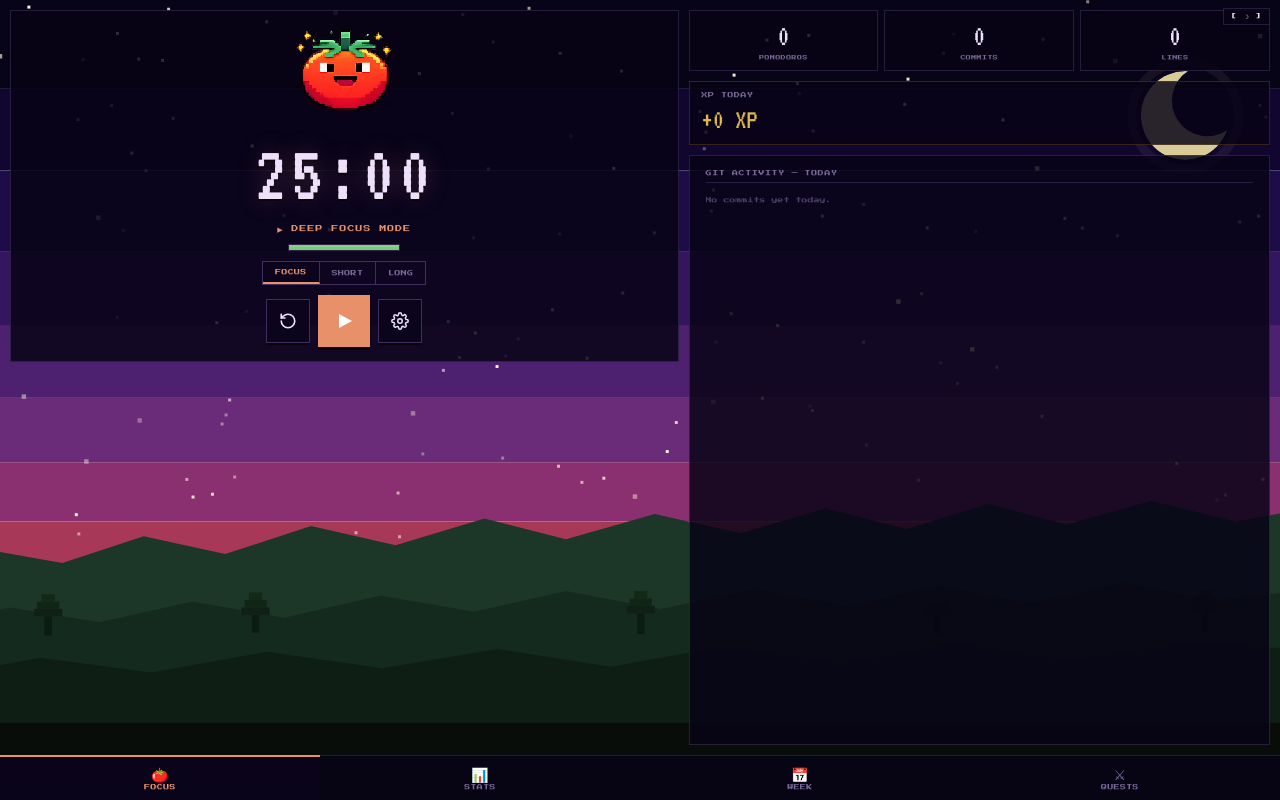
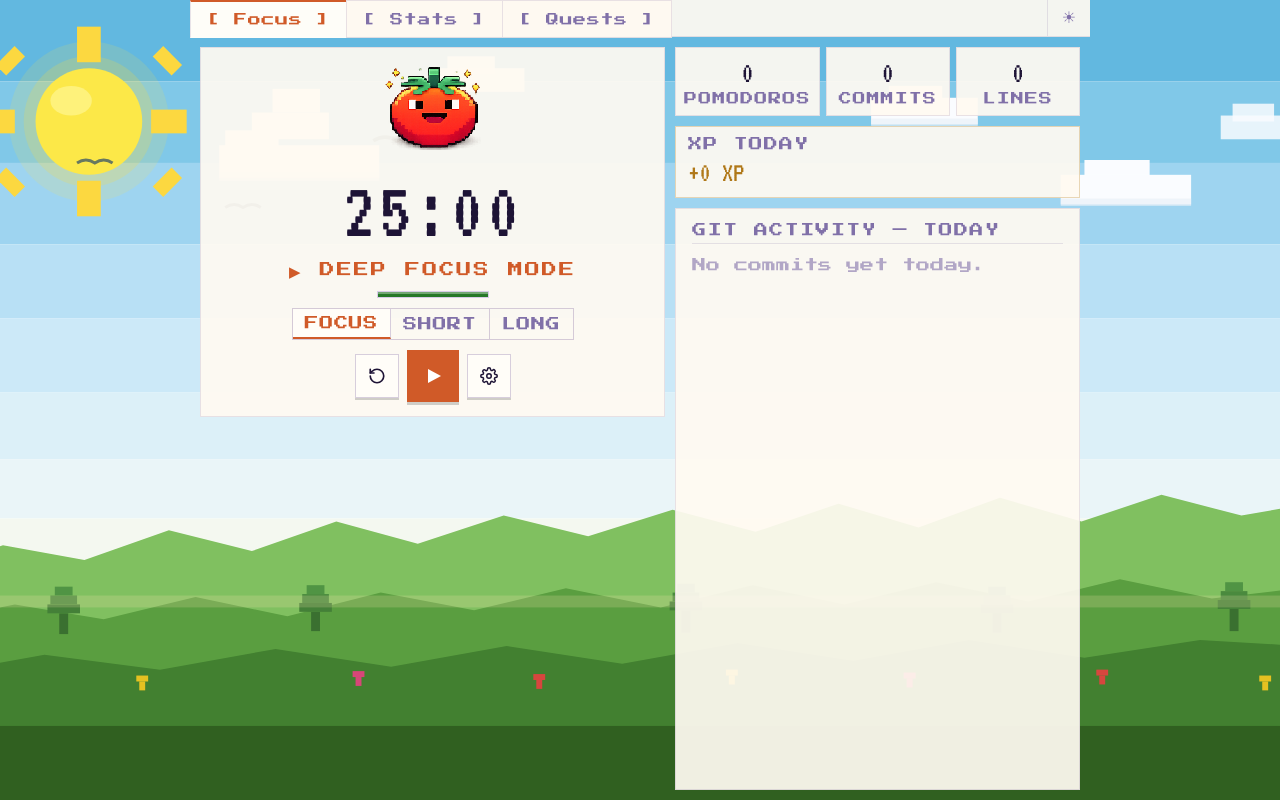
Before and after one commit to shiphrahx/git-tomato, a React (Vite) app in the folder renderer/: page / in a window 1280 px wide. Built offline with nearby package versions, Linux system fonts and the light colour scheme; the HTML template or start-up script is replaced by a standard one.

Commit message:
Fix theme timezone, centre layout to 900px, remove Week tab from nav

```diff
--- a/renderer/index.html
+++ b/renderer/index.html
@@ -9,8 +9,10 @@
     <link href="https://fonts.googleapis.com/css2?family=Press+Start+2P&family=VT323:wght@400&display=swap" rel="stylesheet" />
     <script>
       try {
-        var t = localStorage.getItem('gt-theme') || 'twilight';
-        document.documentElement.setAttribute('data-theme', t);
+        var h = new Date().getHours();
+        var auto = (h >= 6 && h < 18) ? 'morning' : 'twilight';
+        var manual = localStorage.getItem('gt-theme-manual');
+        document.documentElement.setAttribute('data-theme', manual || auto);
       } catch(e) {
         document.documentElement.setAttribute('data-theme', 'twilight');
       }
--- a/renderer/src/App.jsx
+++ b/renderer/src/App.jsx
@@ -12,14 +12,22 @@ import { QuestsScreen } from './components/QuestsScreen';
 const isSettingsWindow = new URLSearchParams(window.location.search).get('view') === 'settings';
 
 const TABS = [
-  { id: 'timer',  label: 'Focus',  icon: '🍅' },
-  { id: 'today',  label: 'Stats',  icon: '📊' },
-  { id: 'week',   label: 'Week',   icon: '📅' },
-  { id: 'quests', label: 'Quests', icon: '⚔' },
+  { id: 'timer',  label: '[ Focus ]'  },
+  { id: 'today',  label: '[ Stats ]'  },
+  { id: 'quests', label: '[ Quests ]' },
 ];
 
+function getThemeByTime() {
+  const h = new Date().getHours();
+  return (h >= 6 && h < 18) ? 'morning' : 'twilight';
+}
+
 function getInitialTheme() {
-  try { return localStorage.getItem('gt-theme') || 'twilight'; } catch { return 'twilight'; }
+  // Manual override stored in localStorage; if none, derive from current time
+  try {
+    const stored = localStorage.getItem('gt-theme-manual');
+    return stored || getThemeByTime();
+  } catch { return getThemeByTime(); }
 }
 
 export default function App() {
@@ -85,11 +93,15 @@ export default function App() {
   // Apply theme to root element
   useEffect(() => {
     document.documentElement.setAttribute('data-theme', theme);
-    try { localStorage.setItem('gt-theme', theme); } catch {}
   }, [theme]);
 
   function toggleTheme() {
-    setTheme(t => t === 'morning' ? 'twilight' : 'morning');
+    setTheme(t => {
+      const next = t === 'morning' ? 'twilight' : 'morning';
+      // Only persist if user is manually overriding the time-based default
+      try { localStorage.setItem('gt-theme-manual', next); } catch {}
+      return next;
+    });
   }
 
   function handleDismissComplete() { setCompletedSession(null); }
@@ -102,9 +114,26 @@ export default function App() {
       <BackgroundScene theme={theme} />
 
       <div className="panel">
+        <div className="app-content">
+          <div className="top-bar">
+            <nav className="tab-bar">
+              {TABS.map(t => (
+                <button
+                  key={t.id}
+                  className={`tab-bar__item${tab === t.id && !(t.id === 'timer' && showSessionComplete) ? ' tab-bar__item--active' : ''}`}
+                  onClick={() => {
+                    if (t.id === 'timer') setCompletedSession(null);
+                    setTab(t.id);
+                  }}
+                >
+                  {t.label}
+                </button>
+              ))}
+            </nav>
             <button className="theme-toggle" onClick={toggleTheme} title="Toggle theme">
-          {theme === 'morning' ? '[ ☀ ]' : '[ ☽ ]'}
+              {theme === 'morning' ? '☀' : '☽'}
             </button>
+          </div>
 
           <div className="panel__body">
             {tab === 'timer' && !showSessionComplete && (
@@ -158,22 +187,7 @@ export default function App() {
               </div>
             )}
           </div>
-
-        <nav className="tab-bar">
-          {TABS.map(t => (
-            <button
-              key={t.id}
-              className={`tab-bar__item${tab === t.id && !(t.id === 'timer' && showSessionComplete) ? ' tab-bar__item--active' : ''}`}
-              onClick={() => {
-                if (t.id === 'timer') setCompletedSession(null);
-                setTab(t.id);
-              }}
-            >
-              <span className="tab-bar__icon">{t.icon}</span>
-              <span className="tab-bar__label">{t.label}</span>
-            </button>
-          ))}
-        </nav>
+        </div>
       </div>
     </div>
   );
--- a/renderer/src/index.css
+++ b/renderer/src/index.css
@@ -65,7 +65,7 @@ html, body, #root {
 
 body {
   font-family: var(--font-ui);
-  font-size: 8px;
+  font-size: 14px;
   color: var(--text);
   -webkit-font-smoothing: antialiased;
   user-select: none;
@@ -81,15 +81,26 @@ body {
   width: 100%;
 }
 
-/* ─── Panel ──────────────────────────────────────────────────── */
+/* ─── Panel (full-viewport layer above background) ──────────── */
 .panel {
   width: 100%;
   height: 100%;
   display: flex;
   flex-direction: column;
+  align-items: center;
   overflow: hidden;
   position: relative;
   z-index: 1;
+}
+
+/* ─── App content (centred column, matches mockup max-width) ─── */
+.app-content {
+  width: 100%;
+  max-width: 900px;
+  height: 100%;
+  display: flex;
+  flex-direction: column;
+  overflow: hidden;
 }
 
 .panel__body {
@@ -146,7 +157,7 @@ body {
 /* ─── Buttons ────────────────────────────────────────────────── */
 .btn {
   font-family: var(--font-ui);
-  font-size: 8px;
+  font-size: 12px;
   padding: 10px 18px;
   border: none;
   cursor: pointer;
@@ -170,83 +181,78 @@ body {
 
 /* ─── Labels ──────────────────────────────────────────────────── */
 .lbl {
-  font-size: 6px;
+  font-size: 14px;
   color: var(--muted);
   letter-spacing: 0.1em;
   margin-bottom: 5px;
   text-transform: uppercase;
 }
 .sec-title {
-  font-size: 7px;
+  font-size: 15px;
   color: var(--text);
   letter-spacing: 0.08em;
   margin-bottom: 10px;
 }
 .num { font-family: var(--font-num); }
 
-/* ─── Tab bar (bottom nav) ────────────────────────────────────── */
+/* ─── Tab bar (top nav, mockup style) ───────────────────────── */
 .tab-bar {
   display: flex;
-  flex-shrink: 0;
+  flex: 1;
+  margin-bottom: -1px;
+}
+
+.tab-bar__item {
+  font-family: var(--font-ui);
+  font-size: 13px;
+  padding: 11px 16px;
+  background: var(--panel);
+  color: var(--muted);
+  border: none;
   border-top: 1px solid var(--pb);
-  background: var(--panel);
-}
-
-.tab-bar__item {
-  flex: 1;
-  display: flex;
-  flex-direction: column;
-  align-items: center;
-  gap: 4px;
-  padding: 9px 0 10px;
-  background: none;
-  border: none;
-  border-top: 2px solid transparent;
+  border-left: 1px solid var(--pb);
+  border-right: none;
+  border-bottom: 1px solid var(--pb);
   cursor: pointer;
-  color: var(--muted);
-  font-family: var(--font-ui);
-  font-size: 6px;
   letter-spacing: 0.05em;
-  text-transform: uppercase;
-  margin-top: -1px;
+  margin-bottom: -1px;
   transition: color 0.1s;
-}
-
-.tab-bar__item:hover { color: var(--text); }
+  white-space: nowrap;
+}
+.tab-bar__item:last-child { border-right: 1px solid var(--pb); }
+.tab-bar__item:hover:not(.tab-bar__item--active) { color: var(--text); }
 
 .tab-bar__item--active {
   color: var(--accent);
-  border-top-color: var(--accent);
   background: var(--panel-hi);
-}
-
-.tab-bar__icon {
-  font-size: 14px;
+  border-top: 2px solid var(--accent);
+  border-bottom: 1px solid var(--panel-hi);
+}
+
+/* ─── Top bar (tabs + theme toggle) ─────────────────────────── */
+.top-bar {
+  display: flex;
+  align-items: stretch;
+  border-bottom: 1px solid var(--pb);
+  background: var(--panel);
+  flex-shrink: 0;
+  position: relative;
+  z-index: 2;
+}
+
+.theme-toggle {
+  background: transparent;
+  border: none;
+  border-left: 1px solid var(--pb);
+  color: var(--muted);
+  font-size: 16px;
+  padding: 0 14px;
+  cursor: pointer;
+  flex-shrink: 0;
   line-height: 1;
-}
-
-.tab-bar__label {
-  font-family: var(--font-ui);
-  font-size: 6px;
-  letter-spacing: 0.05em;
-}
-
-/* ─── Theme toggle ───────────────────────────────────────────── */
-.theme-toggle {
-  position: absolute;
-  top: 8px;
-  right: 10px;
-  z-index: 10;
-  background: var(--panel);
-  border: 1px solid var(--pb);
-  color: var(--text);
-  font-family: var(--font-ui);
-  font-size: 6px;
-  padding: 4px 7px;
-  cursor: pointer;
-  letter-spacing: 0.06em;
-}
-.theme-toggle:hover { background: var(--panel-hi); }
+  transition: color 0.15s;
+}
+.theme-toggle:hover { color: var(--text); }
 
 /* ─── Screens ────────────────────────────────────────────────── */
 .screen {
@@ -274,12 +280,12 @@ body {
   font-family: var(--font-ui);
 }
 
-.settings__title { font-size: 10px; color: var(--text); margin-bottom: 24px; letter-spacing: 0.04em; }
+.settings__title { font-size: 14px; color: var(--text); margin-bottom: 24px; letter-spacing: 0.04em; }
 
 .settings__section { margin-bottom: 28px; }
 
 .settings__section-title {
-  font-size: 7px;
+  font-size: 15px;
   text-transform: uppercase;
   letter-spacing: 0.1em;
   color: var(--muted);
@@ -290,7 +296,7 @@ body {
 
 .settings__field { margin-bottom: 14px; }
 
-.settings__label { display: block; font-size: 7px; color: var(--text); margin-bottom: 6px; }
+.settings__label { display: block; font-size: 15px; color: var(--text); margin-bottom: 6px; }
 
 .settings__input-row { display: flex; align-items: center; gap: 8px; }
 
@@ -301,7 +307,7 @@ body {
   padding: 8px 12px;
   color: var(--text);
   font-family: var(--font-ui);
-  font-size: 7px;
+  font-size: 15px;
   outline: none;
   transition: border-color 0.15s;
 }
@@ -309,9 +315,9 @@ body {
 .settings__input--number { width: 72px; }
 .settings__input--path { font-family: var(--font-num); font-size: 14px; }
 
-.settings__unit { font-size: 7px; color: var(--muted); flex-shrink: 0; }
-
-.settings__hint { font-size: 6px; color: var(--muted); margin-top: 6px; line-height: 1.7; }
+.settings__unit { font-size: 15px; color: var(--muted); flex-shrink: 0; }
+
+.settings__hint { font-size: 14px; color: var(--muted); margin-top: 6px; line-height: 1.7; }
 .settings__hint code { color: var(--accent); font-family: var(--font-num); font-size: 13px; }
 
 .settings__repo-list { display: flex; flex-direction: column; gap: 8px; margin-bottom: 10px; }
@@ -326,7 +332,7 @@ body {
 
 .settings__add-repo {
   background: none; border: 1px dashed var(--pb2);
-  color: var(--muted); font-family: var(--font-ui); font-size: 7px;
+  color: var(--muted); font-family: var(--font-ui); font-size: 15px;
   padding: 7px 14px; cursor: pointer; width: 100%;
   transition: border-color 0.15s, color 0.15s;
 }
@@ -337,7 +343,7 @@ body {
 .settings-loading {
   display: flex; align-items: center; justify-content: center;
   height: 100%; color: var(--muted);
-  font-family: var(--font-ui); font-size: 8px; letter-spacing: 0.06em;
+  font-family: var(--font-ui); font-size: 12px; letter-spacing: 0.06em;
 }
 
 /* ═══════════════════════════════════════════════════════════════
@@ -399,7 +405,7 @@ body {
 
 /* Phase label */
 .focus-phase {
-  font-size: 7px;
+  font-size: 15px;
   color: var(--accent);
   letter-spacing: 0.14em;
   animation: blink 1.4s step-end infinite;
@@ -453,7 +459,7 @@ body {
 
 .focus-mode-btn {
   font-family: var(--font-ui);
-  font-size: 6px;
+  font-size: 14px;
   padding: 7px 12px;
   background: transparent;
   border: none;
@@ -535,7 +541,7 @@ body {
 }
 
 .focus-stat__lbl {
-  font-size: 5px;
+  font-size: 13px;
   color: var(--muted);
   text-transform: uppercase;
   letter-spacing: 0.08em;
@@ -558,7 +564,7 @@ body {
 }
 
 .focus-xp__label {
-  font-size: 6px;
+  font-size: 14px;
   color: var(--muted);
   text-transform: uppercase;
   letter-spacing: 0.08em;
@@ -575,7 +581,7 @@ body {
 }
 
 .focus-git__title {
-  font-size: 6px;
+  font-size: 14px;
   color: var(--muted);
   text-transform: uppercase;
   letter-spacing: 0.1em;
@@ -595,7 +601,7 @@ body {
 .focus-git__scroll::-webkit-scrollbar-thumb { background: var(--scrollbar); }
 
 .focus-git__empty {
-  font-size: 6px;
+  font-size: 14px;
   color: var(--muted);
   opacity: 0.6;
   padding: 8px 0;
@@ -624,7 +630,7 @@ body {
 
 .focus-commit__msg {
   font-family: var(--font-num);
-  font-size: 14px;
+  font-size: 18px;
   color: var(--text);
   overflow: hidden;
   text-overflow: ellipsis;
@@ -634,7 +640,7 @@ body {
 }
 
 .focus-commit__repo {
-  font-size: 5px;
+  font-size: 13px;
   color: var(--muted);
   flex-shrink: 0;
   opacity: 0.7;
@@ -642,7 +648,7 @@ body {
 
 .focus-commit__tomato {
   flex-shrink: 0;
-  font-size: 9px;
+  font-size: 13px;
   opacity: 0.7;
 }
 
@@ -691,7 +697,7 @@ body {
 }
 
 .sc__title {
-  font-size: 10px;
+  font-size: 14px;
   color: var(--text);
   letter-spacing: 0.04em;
   text-align: center;
@@ -734,7 +740,7 @@ body {
 }
 
 .sc-stat__label {
-  font-size: 6px;
+  font-size: 14px;
   color: var(--muted);
   text-transform: uppercase;
   letter-spacing: 0.06em;
@@ -754,13 +760,13 @@ body {
 }
 
 .sc__xp-bar-level {
-  font-size: 7px;
+  font-size: 15px;
   color: var(--text);
   opacity: 0.8;
 }
 
 .sc__xp-bar-next {
-  font-size: 6px;
+  font-size: 14px;
   color: var(--muted);
 }
 
@@ -788,7 +794,7 @@ body {
 }
 
 .sc__xp-bar-meta {
-  font-size: 6px;
+  font-size: 14px;
   color: var(--muted);
   text-align: right;
 }
@@ -848,13 +854,13 @@ body {
 .dp-empty__icon { font-size: 36px; }
 
 .dp-empty__title {
-  font-size: 8px;
+  font-size: 12px;
   color: var(--muted);
   letter-spacing: 0.05em;
 }
 
 .dp-empty__hint {
-  font-size: 6px;
+  font-size: 14px;
   color: var(--muted);
   opacity: 0.6;
 }
@@ -866,7 +872,7 @@ body {
 }
 
 .dp__title {
-  font-size: 8px;
+  font-size: 12px;
   color: var(--text);
   letter-spacing: 0.06em;
   text-transform: uppercase;
@@ -906,7 +912,7 @@ body {
 }
 
 .dp-stat__label {
-  font-size: 5px;
+  font-size: 13px;
   color: var(--muted);
   text-align: center;
   letter-spacing: 0.06em;
@@ -926,7 +932,7 @@ body {
 }
 
 .dp__section-title {
-  font-size: 6px;
+  font-size: 14px;
   text-transform: uppercase;
   letter-spacing: 0.1em;
   color: var(--muted);
@@ -939,7 +945,7 @@ body {
 }
 
 .quests__placeholder-text {
-  font-size: 7px;
+  font-size: 15px;
   color: var(--muted);
   line-height: 2;
   letter-spacing: 0.02em;
@@ -972,7 +978,7 @@ body {
 }
 
 .quest-card__tier {
-  font-size: 6px;
+  font-size: 14px;
   text-transform: uppercase;
   letter-spacing: 0.06em;
   padding: 3px 6px;
@@ -990,7 +996,7 @@ body {
 }
 
 .quest-card__name {
-  font-size: 7px;
+  font-size: 15px;
   color: var(--text);
   line-height: 1.6;
   margin-bottom: 8px;
@@ -1053,13 +1059,13 @@ body {
 }
 
 .dp-badge__name {
-  font-size: 7px;
+  font-size: 15px;
   color: var(--gold);
   letter-spacing: 0.03em;
 }
 
 .dp-badge__desc {
-  font-size: 6px;
+  font-size: 14px;
   color: var(--muted);
   line-height: 1.5;
 }
@@ -1103,7 +1109,7 @@ body {
 }
 
 .rcl-repo__name {
-  font-size: 7px;
+  font-size: 15px;
   color: var(--text);
   flex: 1;
   overflow: hidden;
@@ -1155,7 +1161,7 @@ body {
 
 .rcl-commit__message {
   font-family: var(--font-num);
-  font-size: 14px;
+  font-size: 18px;
   color: var(--text);
   overflow: hidden;
   text-overflow: ellipsis;
@@ -1166,7 +1172,7 @@ body {
 
 .rcl-commit__tomato {
   flex-shrink: 0;
-  font-size: 9px;
+  font-size: 13px;
   opacity: 0.65;
 }
 
@@ -1188,7 +1194,7 @@ body {
   padding: 10px 14px;
   border-bottom: 1px solid var(--pb);
   flex-shrink: 0;
-  font-size: 7px;
+  font-size: 15px;
   color: var(--muted);
   background: var(--panel);
   letter-spacing: 0.04em;
@@ -1243,7 +1249,7 @@ body {
 }
 
 .week-chart__label {
-  font-size: 5px;
+  font-size: 13px;
   color: var(--muted);
   white-space: nowrap;
 }
@@ -1269,19 +1275,19 @@ body {
 .timeline-empty__icon { font-size: 36px; }
 
 .timeline-empty > div:not(.timeline-empty__icon):not(.timeline-empty__hint) {
-  font-size: 8px;
+  font-size: 12px;
   color: var(--muted);
   letter-spacing: 0.04em;
 }
 
 .timeline-empty__hint {
-  font-size: 6px;
+  font-size: 14px;
   color: var(--muted);
   opacity: 0.6;
 }
 
 .week-repos__title {
-  font-size: 6px;
+  font-size: 14px;
   text-transform: uppercase;
   letter-spacing: 0.08em;
   color: var(--muted);
@@ -1310,7 +1316,7 @@ body {
 }
 
 .quests-screen__title {
-  font-size: 8px;
+  font-size: 12px;
   color: var(--text);
   letter-spacing: 0.06em;
   text-transform: uppercase;
@@ -1366,7 +1372,7 @@ body {
 }
 
 .q-item__name {
-  font-size: 7px;
+  font-size: 15px;
   color: var(--text);
   line-height: 1.5;
   flex: 1;
@@ -1383,7 +1389,7 @@ body {
 }
 
 .q-item__desc {
-  font-size: 6px;
+  font-size: 14px;
   color: var(--muted);
   line-height: 1.6;
   margin-bottom: 7px;
@@ -1418,7 +1424,7 @@ body {
 }
 
 .quests-streak__title {
-  font-size: 6px;
+  font-size: 14px;
   text-transform: uppercase;
   letter-spacing: 0.08em;
   color: var(--muted);
@@ -1440,7 +1446,7 @@ body {
 }
 
 .wday-name {
-  font-size: 5px;
+  font-size: 13px;
   color: var(--muted);
 }
 
@@ -1452,7 +1458,7 @@ body {
   display: flex;
   align-items: center;
   justify-content: center;
-  font-size: 10px;
+  font-size: 14px;
   font-family: monospace;
 }
 
@@ -1477,7 +1483,7 @@ body {
 }
 
 .quests-badges__title {
-  font-size: 6px;
+  font-size: 14px;
   text-transform: uppercase;
   letter-spacing: 0.08em;
   color: var(--muted);
@@ -1509,7 +1515,7 @@ body {
 .badge-info { flex: 1; min-width: 0; }
 
 .badge-name {
-  font-size: 6px;
+  font-size: 14px;
   color: var(--gold);
   margin-bottom: 2px;
   white-space: nowrap;
@@ -1518,7 +1524,7 @@ body {
 }
 
 .badge-desc {
-  font-size: 6px;
+  font-size: 14px;
   color: var(--muted);
   line-height: 1.5;
   white-space: nowrap;
@@ -1535,7 +1541,7 @@ body {
 
 /* Placeholder */
 .quests__placeholder-text {
-  font-size: 7px;
+  font-size: 15px;
   color: var(--muted);
   line-height: 2;
   letter-spacing: 0.02em;
@@ -1570,7 +1576,7 @@ body {
 
 .profile__level-badge { font-size: 30px; line-height: 1; flex-shrink: 0; }
 
-.profile__level-title { font-size: 9px; color: var(--text); letter-spacing: 0.02em; margin-bottom: 4px; }
+.profile__level-title { font-size: 13px; color: var(--text); letter-spacing: 0.02em; margin-bottom: 4px; }
 
 .profile__level-xp { font-family: var(--font-num); font-size: 16px; color: var(--muted); margin-top: 4px; }
 
@@ -1578,7 +1584,7 @@ body {
   display: flex;
   align-items: center;
   justify-content: space-between;
-  font-size: 6px;
+  font-size: 14px;
   text-transform: uppercase;
   letter-spacing: 0.1em;
   color: var(--muted);
@@ -1601,7 +1607,7 @@ body {
 
 .profile__stat-value { font-family: var(--font-num); font-size: 28px; color: var(--text); line-height: 1; }
 
-.profile__stat-label { font-size: 5px; color: var(--muted); text-align: center; letter-spacing: 0.04em; line-height: 1.6; }
+.profile__stat-label { font-size: 13px; color: var(--muted); text-align: center; letter-spacing: 0.04em; line-height: 1.6; }
 
 .profile__stat--at-risk { border-color: var(--gold-dk); background: rgba(176,120,24,0.06); }
 .profile__stat--at-risk .profile__stat-value { color: var(--gold); }
@@ -1610,7 +1616,7 @@ body {
 .profile__badges { display: flex; flex-direction: column; gap: 12px; }
 
 .profile__badge-category {}
-.profile__badge-category-label { font-size: 5px; text-transform: uppercase; letter-spacing: 0.08em; color: var(--muted); margin-bottom: 6px; }
+.profile__badge-category-label { font-size: 13px; text-transform: uppercase; letter-spacing: 0.08em; color: var(--muted); margin-bottom: 6px; }
 
 .profile__badge-grid { display: flex; flex-direction: column; gap: 4px; }
 
@@ -1632,19 +1638,19 @@ body {
 
 .profile__badge-item-body { display: flex; flex-direction: column; gap: 2px; min-width: 0; }
 
-.profile__badge-item-name { font-size: 7px; color: var(--text); letter-spacing: 0.02em; }
+.profile__badge-item-name { font-size: 15px; color: var(--text); letter-spacing: 0.02em; }
 .profile__badge-item--locked .profile__badge-item-name { color: var(--muted); }
 
-.profile__badge-item-desc { font-size: 6px; color: var(--muted); line-height: 1.4; }
+.profile__badge-item-desc { font-size: 14px; color: var(--muted); line-height: 1.4; }
 
 .profile__badge-item-date { font-family: var(--font-num); font-size: 13px; color: var(--gold); }
 
 .xp-bar { width: 100%; height: 10px; background: var(--bar-track); border: 1px solid var(--dim); overflow: hidden; margin-top: 6px; position: relative; }
 .xp-bar__fill { height: 100%; background: var(--gold); position: relative; transition: width 0.4s ease; }
 .xp-bar__fill::after { content: ''; position: absolute; top: 0; left: 0; right: 0; height: 40%; background: var(--bar-shimmer); }
-.xp-legend-label { font-size: 6px; color: var(--muted); margin-top: 6px; text-align: center; }
-
-.profile__xp-meta { display: flex; justify-content: space-between; font-size: 6px; color: var(--muted); margin-top: 8px; }
+.xp-legend-label { font-size: 14px; color: var(--muted); margin-top: 6px; text-align: center; }
+
+.profile__xp-meta { display: flex; justify-content: space-between; font-size: 14px; color: var(--muted); margin-top: 8px; }
 
 /* Badge header strip */
 .badge-header {
@@ -1660,6 +1666,6 @@ body {
   justify-content: center;
   height: 100%;
   color: var(--muted);
-  font-size: 8px;
+  font-size: 12px;
   letter-spacing: 0.06em;
 }
```
Lines whose indentation alone changed are shown as unchanged.
